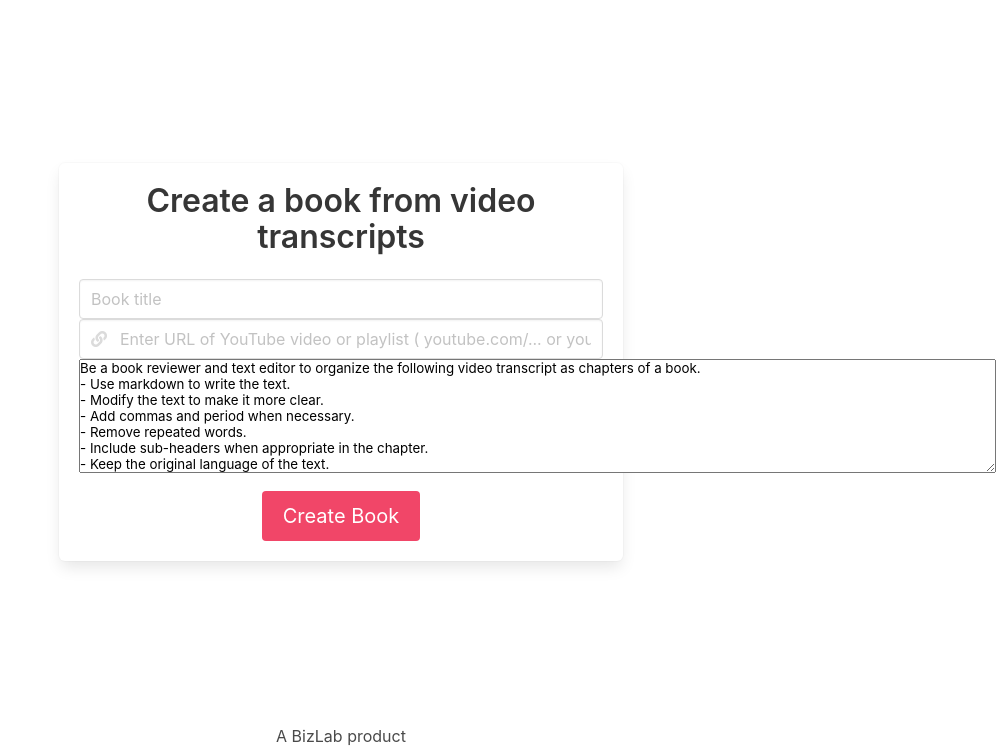
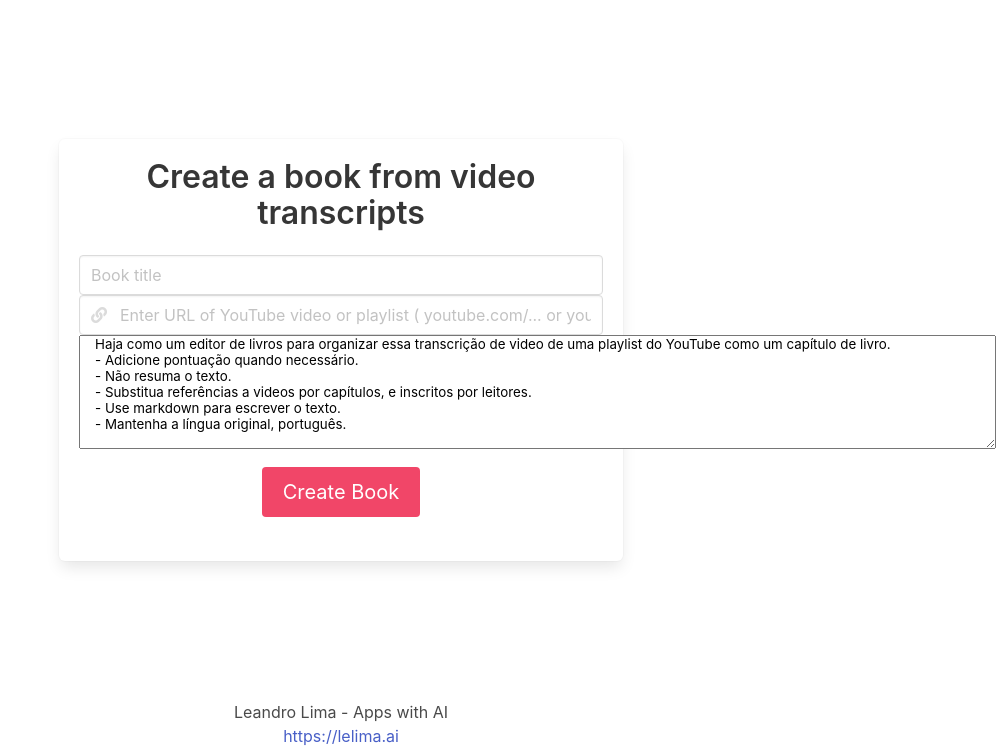
Before and after one commit to lelimat/videos_to_books, a Flask app: page / in a window 1320 px wide. Shown: the part 52-800 px from the top of the page, without its empty margins (319-1320 px from the left). Run offline with Flask 3, Linux system fonts and the light colour scheme.

Commit message:
Good prompt in Portuguese
The prompt is working well in Portuguese, but this needs to be fixed:
- Increase max. number of tokens
- Fix processing spinning wheel

```diff
--- a/app.py
+++ b/app.py
@@ -36,9 +36,8 @@ def index():
         if not is_valid:
             return render_template('index.html', error='Invalid YouTube link: ' + video_url)
 
-        i = 0
-        for video_id in video_ids:
-            i += 1
+        i = 1
+        for video_id in video_ids[:2]: # REMOVE [:3] - JUST FOR TESTING!!
 
             raw_text = ''
 
@@ -64,6 +63,8 @@ def index():
             # if video_id:
             #     save_submission(video_id)  # Save the video ID and the date
             #     return redirect(url_for('transcript', video_id=video_id))
+
+            i += 1
 
         if chapters:
 
@@ -97,6 +98,9 @@ def process_chapters(book_title, chapters, failed_transcripts, prompt):
 
     chapter_files = []
     for chapter in chapters:
+        with open(f"{sub_directory}/raw_text_{chapter['title']}.txt", "w") as f:
+            f.write(chapter['text'])
+
         chapter_file = create_chapter(chapter, sub_directory, prompt)
         chapter_files.append(chapter_file)
 
--- /dev/null
+++ b/static/css/styles.css
@@ -0,0 +1,17 @@
+#loader {
+    border: 16px solid #f3f3f3; /* Light grey */
+    border-top: 16px solid #3498db; /* Blue */
+    border-radius: 50%;
+    width: 120px;
+    height: 120px;
+    animation: spin 2s linear infinite;
+}
+
+@keyframes spin {
+    0% { transform: rotate(0deg); }
+    100% { transform: rotate(360deg); }
+}
+
+.error {
+    color: red;
+}
--- /dev/null
+++ b/static/js/scripts.js
@@ -0,0 +1,68 @@
+document.getElementById('processForm').addEventListener('submit', function(event) {
+    event.preventDefault(); // Prevent the default form submission
+    document.getElementById('loader').style.display = 'block';
+
+    const formData = new FormData(this);
+    fetch('/start_process', {
+        method: 'POST',
+        body: formData
+    })
+    .then(response => response.json())
+    .then(data => {
+        console.log(data);
+        document.getElementById('loader').style.display = 'none';
+    })
+    .catch(error => {
+        console.error('Error:', error);
+        document.getElementById('loader').style.display = 'none';
+    });
+});
+
+
+function addInput() {
+    var container = document.getElementById("inputContainer");
+    container.innerHTML += '<div class="control has-icons-left"> \
+                                <input type="text" name="link[]" oninput="validateUrl()" placeholder="Enter URL ( youtube.com/... or youtu.be/...)"> \
+                                <input type="number" name="start_hour[]" placeholder="hh" min="0" max="23"> \
+                                <input type="number" name="start_minute[]" placeholder="mm" min="0" max="59"> \
+                                <input type="number" name="start_second[]" placeholder="ss" min="0" max="59"> \
+                                <input type="number" name="end_hour[]" placeholder="hh" min="0" max="23"> \
+                                <input type="number" name="end_minute[]" placeholder="mm" min="0" max="59"> \
+                                <input type="number" name="end_second[]" placeholder="ss" min="0" max="59"><br> \
+                                <br> \
+                                <span class="icon is-small is-left"> \
+                                    <i class="fas fa-link"></i> \
+                                </span> \
+                            </div>';
+}
+
+function validateTimes() {
+    var startHours = document.getElementsByName('start_hour[]');
+    var startMinutes = document.getElementsByName('start_minute[]');
+    var startSeconds = document.getElementsByName('start_second[]');
+    var endHours = document.getElementsByName('end_hour[]');
+    var endMinutes = document.getElementsByName('end_minute[]');
+    var endSeconds = document.getElementsByName('end_second[]');
+
+    for (var i = 0; i < startHours.length; i++) {
+        var startTime = startHours[i].value * 3600 + startMinutes[i].value * 60 + startSeconds[i].value;
+        var endTime = endHours[i].value * 3600 + endMinutes[i].value * 60 + endSeconds[i].value;
+
+        if (endTime < startTime) {
+            alert("End time must be greater than or equal to start time.");
+            return false;
+        }
+    }
+    return true;
+}
+
+function isValidYoutubeVideoUrl(url) {
+    const regex = /^(https?:\/\/)?(www\.)?(youtube\.com\/watch\?v=|youtu\.be\/)[a-zA-Z0-9_-]{11}$/;
+    return regex.test(url);
+}
+
+function validateUrl() {
+    var url = document.getElementById('youtubeUrl').value;
+    var message = isValidYoutubeVideoUrl(url) ? "Valid YouTube Video URL" : "Invalid YouTube Video URL";
+    document.getElementById('result').textContent = message;
+}
--- a/templates/base.html
+++ b/templates/base.html
@@ -5,11 +5,7 @@
     <title>{% block title %}{% endblock %}</title>
     <!-- TODO: add SEO tags, Google analytics, Google Ads -->
     <!-- Google tag (gtag.js) -->
-    <style>
-        .error {
-            color: red;
-        }
-    </style>
+
     <!-- <script async src="https://www.googletagmanager.com/gtag/js?id=G-N5EXEE9Q61"></script>
     <script>
       window.dataLayer = window.dataLayer || [];
@@ -18,59 +14,11 @@
 
       gtag('config', 'G-N5EXEE9Q61');
     </script> -->
-    <script>
-        function addInput() {
-            var container = document.getElementById("inputContainer");
-            container.innerHTML += '<div class="control has-icons-left"> \
-                                        <input type="text" name="link[]" oninput="validateUrl()" placeholder="Enter URL ( youtube.com/... or youtu.be/...)"> \
-                                        <input type="number" name="start_hour[]" placeholder="hh" min="0" max="23"> \
-                                        <input type="number" name="start_minute[]" placeholder="mm" min="0" max="59"> \
-                                        <input type="number" name="start_second[]" placeholder="ss" min="0" max="59"> \
-                                        <input type="number" name="end_hour[]" placeholder="hh" min="0" max="23"> \
-                                        <input type="number" name="end_minute[]" placeholder="mm" min="0" max="59"> \
-                                        <input type="number" name="end_second[]" placeholder="ss" min="0" max="59"><br> \
-                                        <br> \
-                                        <span class="icon is-small is-left"> \
-                                            <i class="fas fa-link"></i> \
-                                        </span> \
-                                    </div>';
-        }
-
-        function validateTimes() {
-            var startHours = document.getElementsByName('start_hour[]');
-            var startMinutes = document.getElementsByName('start_minute[]');
-            var startSeconds = document.getElementsByName('start_second[]');
-            var endHours = document.getElementsByName('end_hour[]');
-            var endMinutes = document.getElementsByName('end_minute[]');
-            var endSeconds = document.getElementsByName('end_second[]');
-
-            for (var i = 0; i < startHours.length; i++) {
-                var startTime = startHours[i].value * 3600 + startMinutes[i].value * 60 + startSeconds[i].value;
-                var endTime = endHours[i].value * 3600 + endMinutes[i].value * 60 + endSeconds[i].value;
-
-                if (endTime < startTime) {
-                    alert("End time must be greater than or equal to start time.");
-                    return false;
-                }
-            }
-            return true;
-        }
-
-        function isValidYoutubeVideoUrl(url) {
-            const regex = /^(https?:\/\/)?(www\.)?(youtube\.com\/watch\?v=|youtu\.be\/)[a-zA-Z0-9_-]{11}$/;
-            return regex.test(url);
-        }
-
-        function validateUrl() {
-            var url = document.getElementById('youtubeUrl').value;
-            var message = isValidYoutubeVideoUrl(url) ? "Valid YouTube Video URL" : "Invalid YouTube Video URL";
-            document.getElementById('result').textContent = message;
-        }
-    </script>
     <!-- <link rel="icon" type="image/png" href="static/img/please_transcribe.jpg"> -->
     <link rel="shortcut icon" href="{{ url_for('static', filename='img/please_transcribe.jpg') }}" type="image/png">
     <link rel="stylesheet" href="https://cdn.jsdelivr.net/npm/bulma@0.9.3/css/bulma.min.css">
     <link rel="stylesheet" href="https://cdnjs.cloudflare.com/ajax/libs/font-awesome/5.15.3/css/all.min.css">
+    <link rel="stylesheet" href="{{ url_for('static', filename='css/styles.css') }}">
 </head>
 
 <body>
@@ -110,7 +58,8 @@
     <!-- Footer -->
     <div class="hero-foot">
             <div class="content has-text-centered">
-                <p>A BizLab product</p>
+                <p>Leandro Lima - Apps with AI<br/>
+                <a href="https://lelima.ai">https://lelima.ai</a></p>
             </div>
     </div>
 </section>
--- a/templates/index.html
+++ b/templates/index.html
@@ -11,7 +11,7 @@
                     <!-- <span class="icon is-large"><i class="fab fa-youtube"></i></span> -->
                     Create a book from video transcripts
                 </h1>
-                <form method="post">
+                <form method="post" id="processForm">
                     <div class="field has-icons-left" id="inputContainer">
                         <input class="input" type="text" name="book_title" placeholder="Book title">
                         <div class="control has-icons-left">
@@ -20,7 +20,7 @@
                             <span class="icon is-small is-left">
                                 <i class="fas fa-link"></i>
                             </span>
-                            <textarea class="textbox" type="textbox" name="prompt" rows="7" cols="100">
+                            <!-- <textarea class="textbox" type="textbox" name="prompt" rows="7" cols="100">
 Be a book reviewer and text editor to organize the following video transcript as chapters of a book.
 - Use markdown to write the text.
 - Modify the text to make it more clear.
@@ -28,6 +28,14 @@ Be a book reviewer and text editor to organize the following video transcript as
 - Remove repeated words.
 - Include sub-headers when appropriate in the chapter.
 - Keep the original language of the text.
+                            </textarea> -->
+                            <textarea class="textbox" type="textbox" name="prompt" rows="7" cols="100">
+    Haja como um editor de livros para organizar essa transcrição de video de uma playlist do YouTube como um capítulo de livro.
+    - Adicione pontuação quando necessário.
+    - Não resuma o texto.
+    - Substitua referências a videos por capítulos, e inscritos por leitores.
+    - Use markdown para escrever o texto.
+    - Mantenha a língua original, português.
                             </textarea>
                         </div>
                     </div>
@@ -59,10 +67,16 @@ Be a book reviewer and text editor to organize the following video transcript as
                             </div>
                         </div>
                     </div>
+                    <div id="loader" style="display:none;"></div>
+
+                    <script src="{{ url_for('static', filename='js/scripts.js') }}"></script>
                 </form>
                 {% if error %}
                     <p class="help is-danger">{{ error }}</p>
                 {% endif %}
+
+
+
             </div>
         </div>
     </div>
```
Also changed, not shown: utils.py (+12 -11 lines), README.md.
